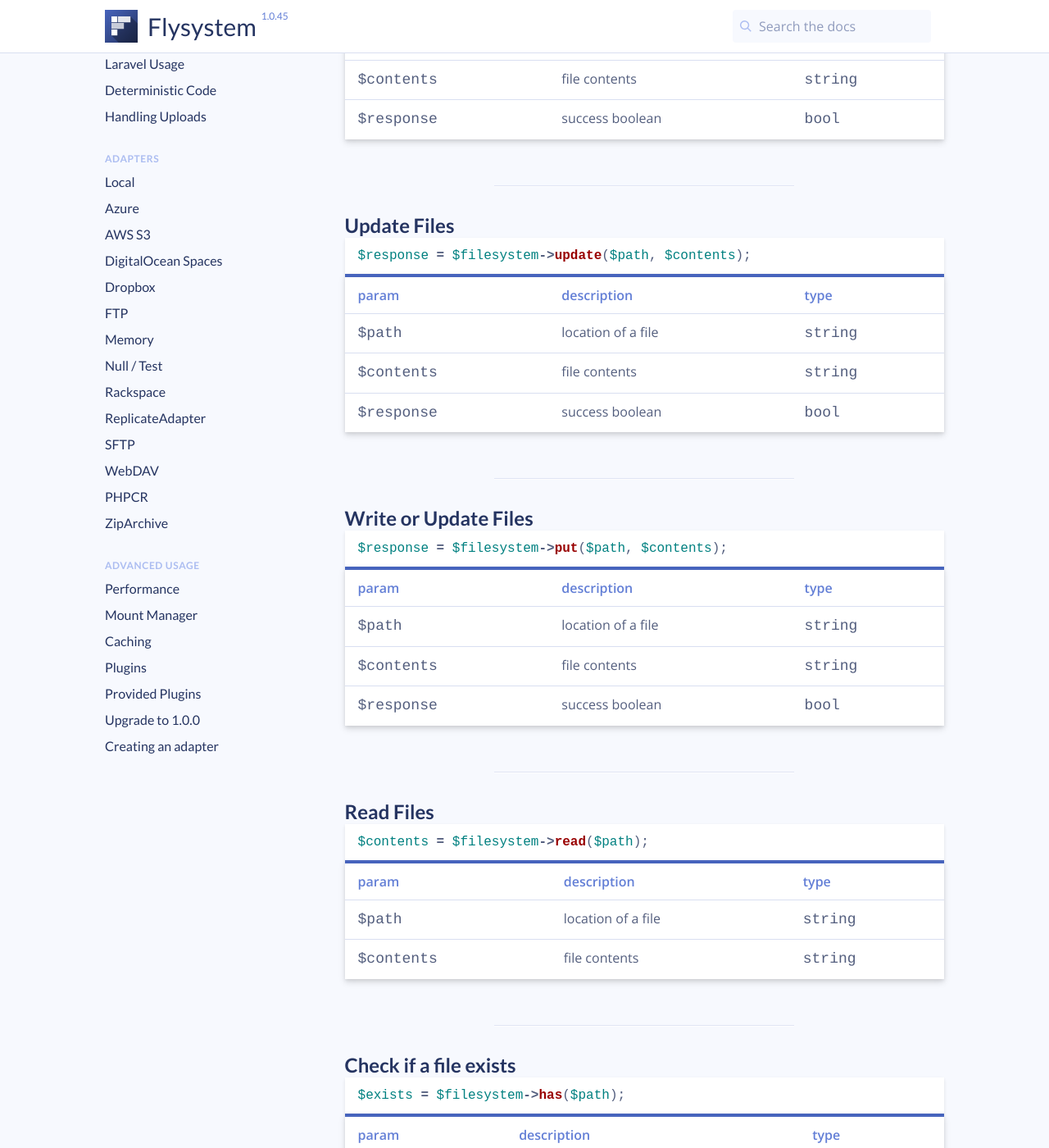
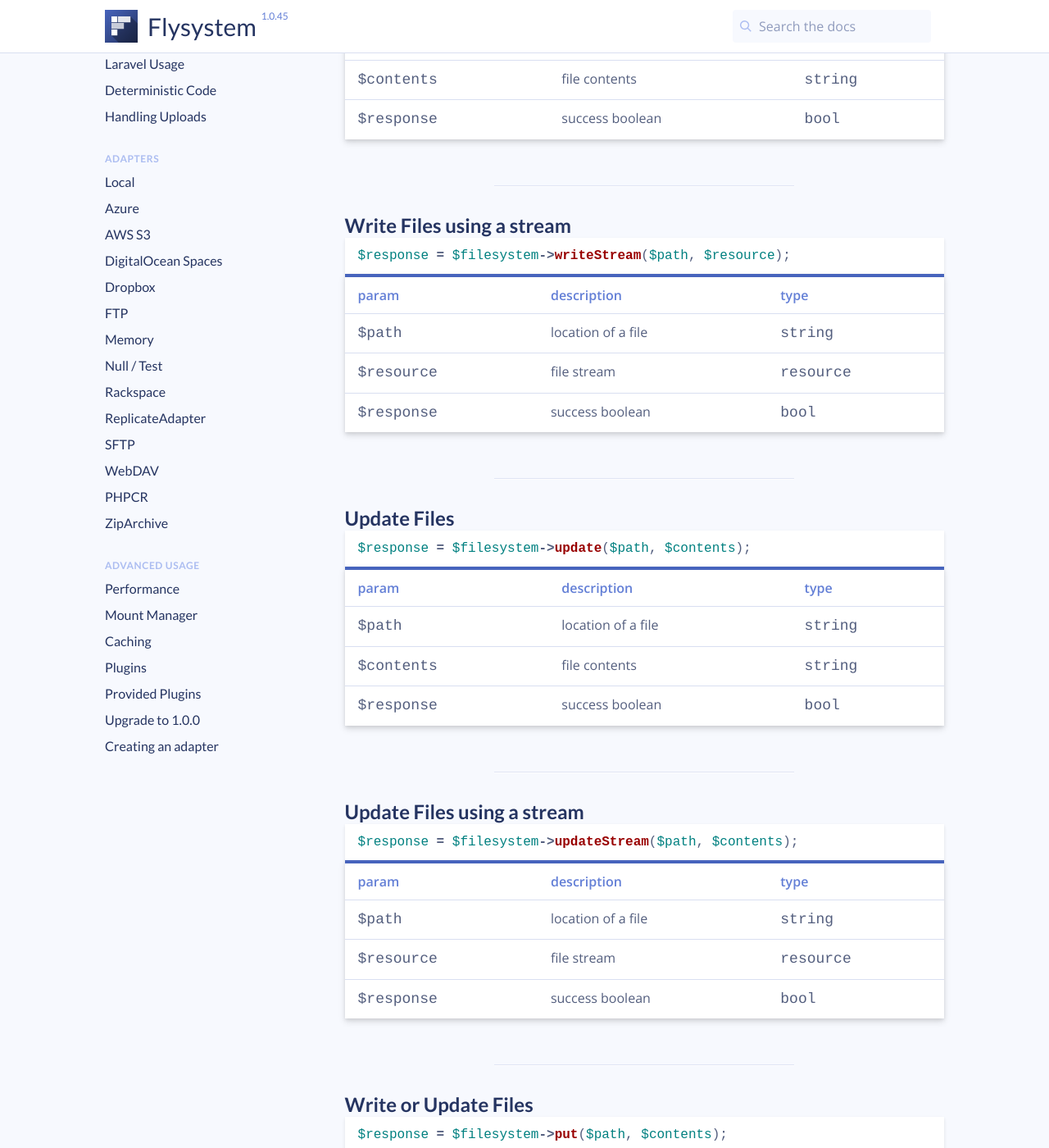
Before and after one commit to thephpleague/flysystem, a Jekyll site: the page built from docs/usage/filesystem-api.md, in a window 1280 px wide and 1400 px high, scrolled down 298 px. Shown: the whole window at 82% size. Built offline with Jekyll 4.4.1, drawn with Linux system fonts in a browser that asks for light colours; comment, search, counter and statistics services are not loaded; some of the changed text lies outside the part shown.

Commit message:
Add the stream function to the documentation

````diff
--- a/docs/usage/filesystem-api.md
+++ b/docs/usage/filesystem-api.md
@@ -23,6 +23,20 @@ param         | description              | type
 
 ---
 
+## Write Files using a stream
+
+```php
+$response = $filesystem->writeStream($path, $resource);
+```
+
+param         | description              | type
+------------- | ------------------------ | -----------
+`$path`       | location of a file       | `string`
+`$resource`   | file stream              | `resource`
+`$response`   | success boolean          | `bool`
+
+---
+
 ## Update Files
 
 ```php
@@ -33,6 +47,20 @@ param         | description              | type
 ------------- | ------------------------ | -----------
 `$path`       | location of a file       | `string`
 `$contents`   | file contents            | `string`
+`$response`   | success boolean          | `bool`
+
+---
+
+## Update Files using a stream
+
+```php
+$response = $filesystem->updateStream($path, $contents);
+```
+
+param         | description              | type
+------------- | ------------------------ | -----------
+`$path`       | location of a file       | `string`
+`$resource`   | file stream              | `resource`
 `$response`   | success boolean          | `bool`
 
 ---
@@ -51,6 +79,20 @@ param         | description              | type
 
 ---
 
+## Write or Update Files using a stream
+
+```php
+$response = $filesystem->putStream($path, $resource);
+```
+
+param         | description              | type
+------------- | ------------------------ | -----------
+`$path`       | location of a file       | `string`
+`$resource`   | file stream              | `resource`
+`$response`   | success boolean          | `bool`
+
+---
+
 ## Read Files
 
 ```php
@@ -61,6 +103,19 @@ param         | description              | type
 ------------- | ------------------------ | -----------
 `$path`       | location of a file       | `string`
 `$contents`   | file contents            | `string`
+
+---
+
+## Read Files as a stream
+
+```php
+$contents = $filesystem->readStream($path);
+```
+
+param         | description              | type
+------------- | ------------------------ | -----------
+`$path`       | location of a file       | `string`
+`$resource`   | file stream              | `string`
 
 ---
 
````
